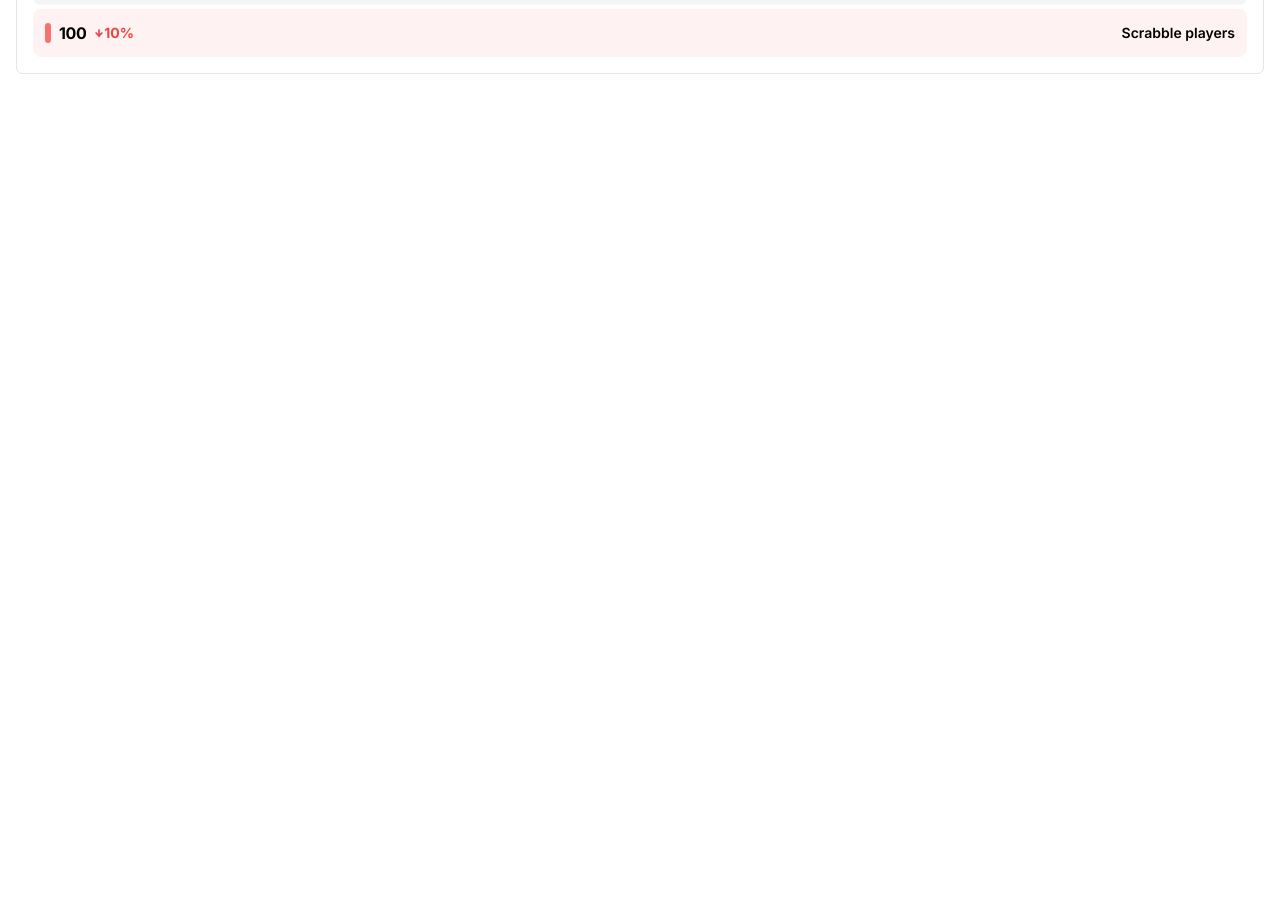
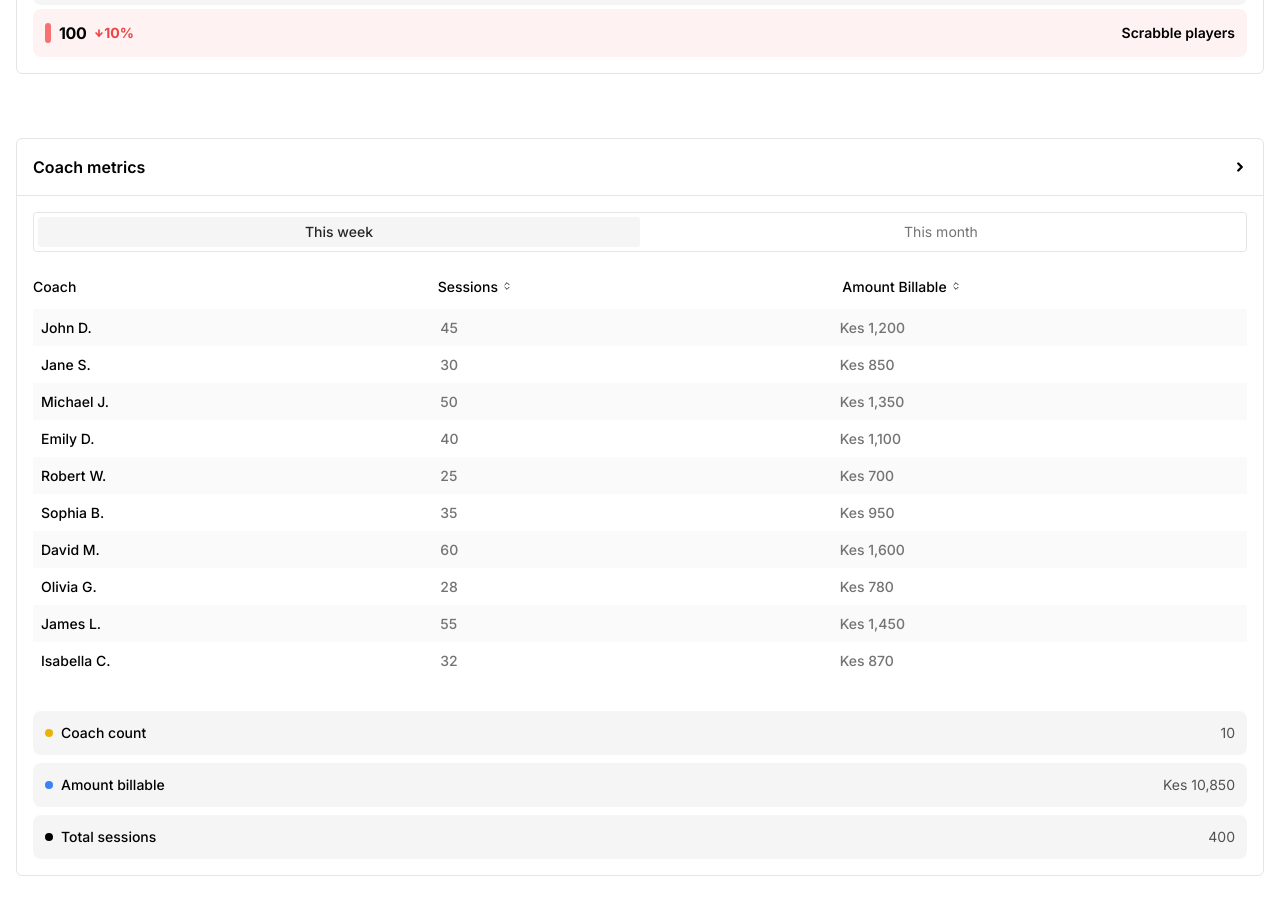
Before and after one commit to Brainy-Bunch/brainy-bunch-erp, a Next.js app: page /admin/dashboard in a window 1280 px wide. Shown: the part 2420-3334 px from the top of the page. Before the commit the page ends 2638 px from the top, so only its background shows below. Built offline with nearby package versions, Linux system fonts and the light colour scheme; no server answers.

Commit message:
feat: add coach metrics card

```diff
--- a/src/app/_components/admin/dashboard/CoachesMetrics.tsx
+++ b/src/app/_components/admin/dashboard/CoachesMetrics.tsx
@@ -1,5 +1,177 @@
+import { cn } from "@/lib/utils";
+import { ArrowUpDown, ChevronRight, ChevronsUpDown } from "lucide-react";
+import { useState } from "react";
+
+const coachesData = [
+  {
+    firstName: "John",
+    lastName: "Doe",
+    sessions: 45,
+    billable: 1200, // In USD
+  },
+  {
+    firstName: "Jane",
+    lastName: "Smith",
+    sessions: 30,
+    billable: 850, // In USD
+  },
+  {
+    firstName: "Michael",
+    lastName: "Johnson",
+    sessions: 50,
+    billable: 1350, // In USD
+  },
+  {
+    firstName: "Emily",
+    lastName: "Davis",
+    sessions: 40,
+    billable: 1100, // In USD
+  },
+  {
+    firstName: "Robert",
+    lastName: "Wilson",
+    sessions: 25,
+    billable: 700, // In USD
+  },
+  {
+    firstName: "Sophia",
+    lastName: "Brown",
+    sessions: 35,
+    billable: 950, // In USD
+  },
+  {
+    firstName: "David",
+    lastName: "Martinez",
+    sessions: 60,
+    billable: 1600, // In USD
+  },
+  {
+    firstName: "Olivia",
+    lastName: "Garcia",
+    sessions: 28,
+    billable: 780, // In USD
+  },
+  {
+    firstName: "James",
+    lastName: "Lee",
+    sessions: 55,
+    billable: 1450, // In USD
+  },
+  {
+    firstName: "Isabella",
+    lastName: "Clark",
+    sessions: 32,
+    billable: 870, // In USD
+  },
+];
+
 const CoachMetrics = () => {
-  return <div></div>;
+  const totalBillable = coachesData
+    .reduce((acc, curr) => acc + curr.billable, 0)
+    .toLocaleString("en-Us");
+  const coachCount = coachesData.length;
+  const totalSessions = coachesData
+    .reduce((acc, curr) => acc + curr.sessions, 0)
+    .toLocaleString("en-Us");
+
+  const [activeDuration, setActiveDUration] = useState("week");
+  return (
+    <div className="w-full border rounded-md bg-white">
+      <div className="p-4 border-b flex items-center justify-between ">
+        <h1 className=" font-semibold ">Coach metrics</h1>
+        <ChevronRight size={14} strokeWidth={4} />
+      </div>
+      {/* tabs */}
+      <div className="w-full p-4 pb-2">
+        <div className="w-full h-10 p-1 grid grid-cols-2  border rounded">
+          <button
+            onClick={() => setActiveDUration("week")}
+            className={cn(
+              "text-sm  rounded",
+              activeDuration === "week"
+                ? "bg-neutral-100 text-neutral-800 font-medium"
+                : "text-neutral-500"
+            )}
+          >
+            This week
+          </button>
+          <button
+            onClick={() => setActiveDUration("month")}
+            className={cn(
+              "text-sm rounded",
+              activeDuration === "month"
+                ? "bg-neutral-100 text-neutral-800 font-medium"
+                : "text-neutral-500"
+            )}
+          >
+            This month
+          </button>
+        </div>
+      </div>
+      <div className="p-4 flex flex-col gap-4">
+        <div className="w-full grid">
+          <div className="w-full mb-3 text-[14px] font-medium grid grid-cols-3">
+            <div className="w-full">
+              <p>Coach</p>
+            </div>
+            <div className="w-full flex items-center gap-1">
+              <p>Sessions</p>
+              <ChevronsUpDown size={10} />
+            </div>
+            <div className="w-full flex items-center gap-1">
+              <p>Amount Billable</p>
+              <ChevronsUpDown size={10} />
+            </div>
+          </div>
+          {coachesData.map((coach, index) => {
+            return (
+              <div
+                className={cn(
+                  "w-full p-2  grid grid-cols-3 text-[14px] font-medium",
+                  index % 2 === 0 ? "bg-neutral-50" : "bg-white"
+                )}
+              >
+                <div className="w-full font-medium">
+                  <p>
+                    {coach.firstName} {coach.lastName.slice(0, 1)}.
+                  </p>
+                </div>
+                <div className="w-full text-neutral-500 ">
+                  <p>{coach.sessions}</p>
+                </div>
+                <div className="w-full text-neutral-500 ">
+                  <p>Kes {coach.billable.toLocaleString("en-US")}</p>
+                </div>
+              </div>
+            );
+          })}
+        </div>
+        <div className="grid gap-2 mt-4">
+          <div className="bg-neutral-100 text-sm w-full p-3 rounded-lg flex items-center justify-between gap-3">
+            <div className="flex items-center gap-2">
+              <div className="size-2 rounded-full bg-yellow-500" />
+              <p className="font-medium">Coach count</p>
+            </div>
+            <p className="text-neutral-600">{coachCount}</p>
+          </div>
+          <div className="bg-neutral-100 text-sm w-full p-3 rounded-lg flex items-center justify-between gap-3">
+            <div className="flex items-center gap-2">
+              <div className="size-2 rounded-full bg-blue-500" />
+              <p className="font-medium">Amount billable</p>
+            </div>
+            <p className="text-neutral-600">Kes {totalBillable}</p>
+          </div>
+          <div className="bg-neutral-100 text-sm w-full p-3 rounded-lg flex items-center justify-between gap-3">
+            <div className="flex items-center gap-2">
+              <div className="size-2 rounded-full bg-black" />
+              <p className="font-medium">Total sessions</p>
+            </div>
+            <p className="text-neutral-600">{totalSessions}</p>
+          </div>
+        </div>
+      </div>
+    </div>
+  );
 };
 
 export default CoachMetrics;
```
